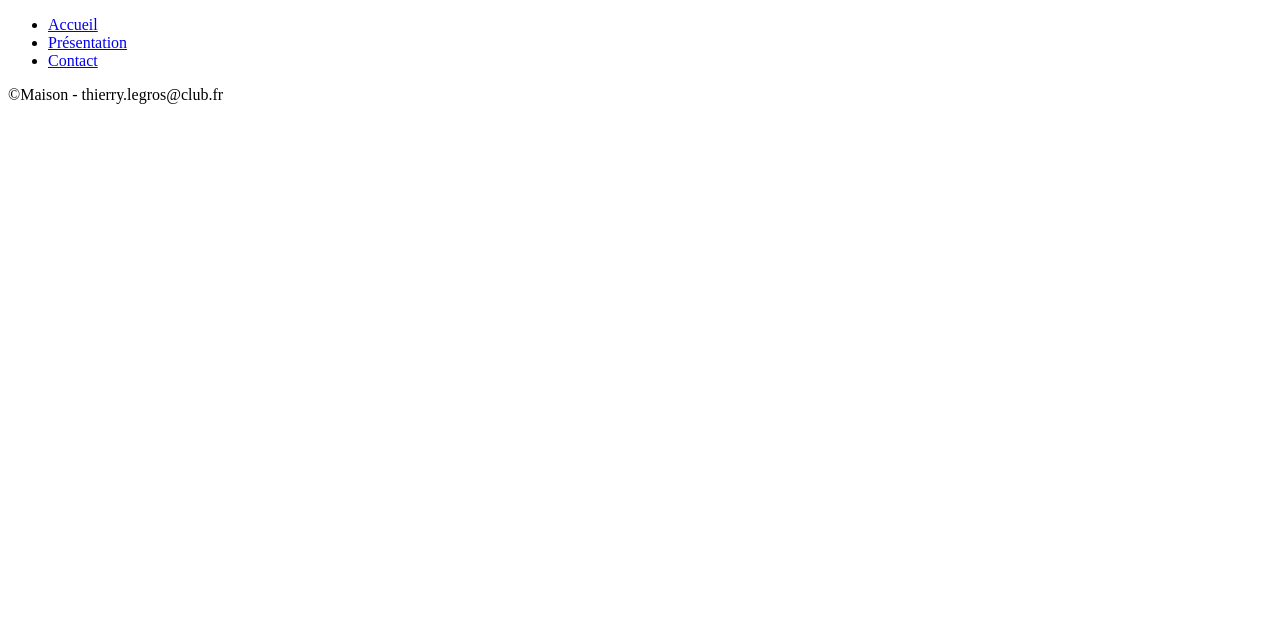
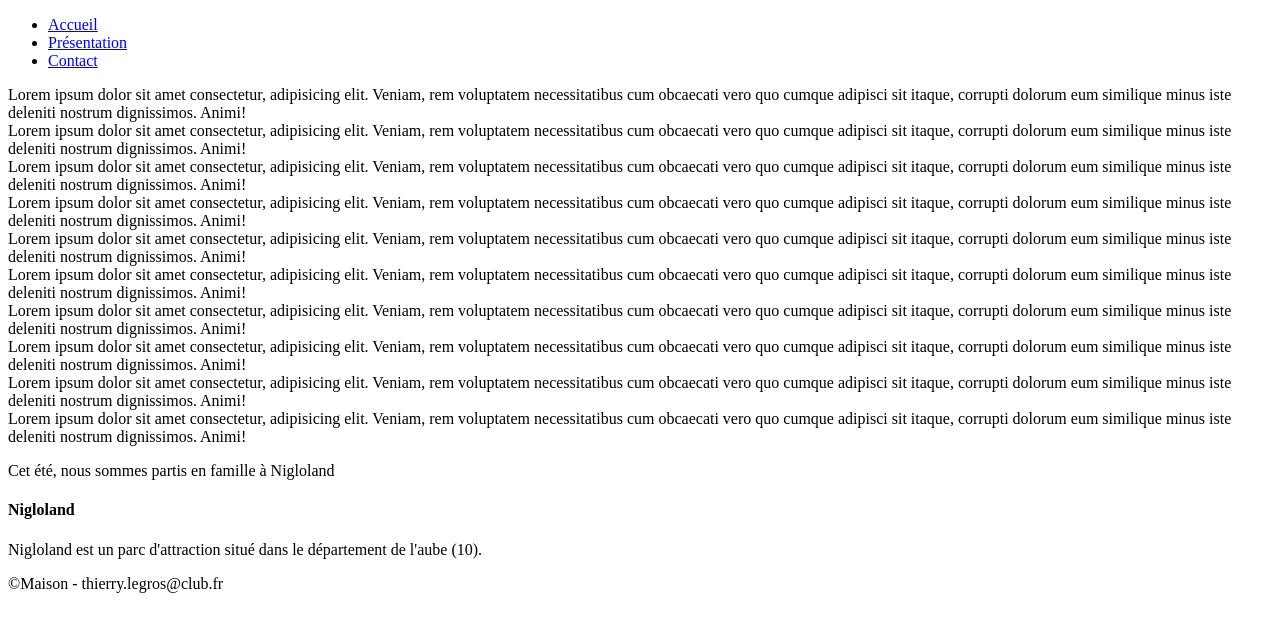
Before and after one commit to ThierryLegrosORT/html-css, a plain HTML site: page pages/presentation.html in a window 1280 px wide. Drawn offline with Linux system fonts and the light colour scheme.

Commit message:
modif test

```diff
--- a/pages/presentation.html
+++ b/pages/presentation.html
@@ -5,6 +5,7 @@
     <meta charset="UTF-8">
     <meta name="viewport" content="width=device-width, initial-scale=1.0">
     <meta http-equiv="X-UA-Compatible" content="ie=edge">
+    <link rel="stylesheet" href="/style-pres.css">
     <title>Présentation</title>
 </head>
 
@@ -18,9 +19,58 @@
             </ul>
         </nav>
     </header>
-    <footer>
-        <p>&copy;Maison - thierry.legros@club.fr</p>
-    </footer>
+    <div class="container">
+        <div>Lorem ipsum dolor sit amet consectetur, adipisicing elit. Veniam, rem voluptatem necessitatibus cum
+            obcaecati vero quo cumque adipisci sit itaque, corrupti dolorum eum similique minus iste deleniti nostrum
+            dignissimos. Animi!</div>
+
+
+    <div>Lorem ipsum dolor sit amet consectetur, adipisicing elit. Veniam, rem voluptatem necessitatibus cum obcaecati
+        vero quo cumque adipisci sit itaque, corrupti dolorum eum similique minus iste deleniti nostrum dignissimos.
+        Animi!</div>
+
+    <div>Lorem ipsum dolor sit amet consectetur, adipisicing elit. Veniam, rem voluptatem necessitatibus cum obcaecati
+        vero quo cumque adipisci sit itaque, corrupti dolorum eum similique minus iste deleniti nostrum dignissimos.
+        Animi!</div>
+
+    <div>Lorem ipsum dolor sit amet consectetur, adipisicing elit. Veniam, rem voluptatem necessitatibus cum obcaecati
+        vero quo cumque adipisci sit itaque, corrupti dolorum eum similique minus iste deleniti nostrum dignissimos.
+        Animi!</div>
+
+    <div>Lorem ipsum dolor sit amet consectetur, adipisicing elit. Veniam, rem voluptatem necessitatibus cum obcaecati
+        vero quo cumque adipisci sit itaque, corrupti dolorum eum similique minus iste deleniti nostrum dignissimos.
+        Animi!</div>
+
+    <div>Lorem ipsum dolor sit amet consectetur, adipisicing elit. Veniam, rem voluptatem necessitatibus cum obcaecati
+        vero quo cumque adipisci sit itaque, corrupti dolorum eum similique minus iste deleniti nostrum dignissimos.
+        Animi!</div>
+
+    <div>Lorem ipsum dolor sit amet consectetur, adipisicing elit. Veniam, rem voluptatem necessitatibus cum obcaecati
+        vero quo cumque adipisci sit itaque, corrupti dolorum eum similique minus iste deleniti nostrum dignissimos.
+        Animi!</div>
+
+    <div>Lorem ipsum dolor sit amet consectetur, adipisicing elit. Veniam, rem voluptatem necessitatibus cum obcaecati
+        vero quo cumque adipisci sit itaque, corrupti dolorum eum similique minus iste deleniti nostrum dignissimos.
+        Animi!</div>
+
+    <div>Lorem ipsum dolor sit amet consectetur, adipisicing elit. Veniam, rem voluptatem necessitatibus cum obcaecati
+        vero quo cumque adipisci sit itaque, corrupti dolorum eum similique minus iste deleniti nostrum dignissimos.
+        Animi!</div>
+
+    <div>Lorem ipsum dolor sit amet consectetur, adipisicing elit. Veniam, rem voluptatem necessitatibus cum obcaecati
+        vero quo cumque adipisci sit itaque, corrupti dolorum eum similique minus iste deleniti nostrum dignissimos.
+        Animi!</div>
+    </div>
+    <p>Cet été, nous sommes partis en famille à Nigloland</p>
+<aside>
+ <h4>Nigloland</h4>
+ Nigloland est un parc d'attraction situé dans le département de l'aube (10).
+</aside>
 </body>
 
+<footer>
+    <p>&copy;Maison - thierry.legros@club.fr</p>
+</footer>
+
+
 </html>
```
Also changed, not shown: index.html (+6 -0 lines).
